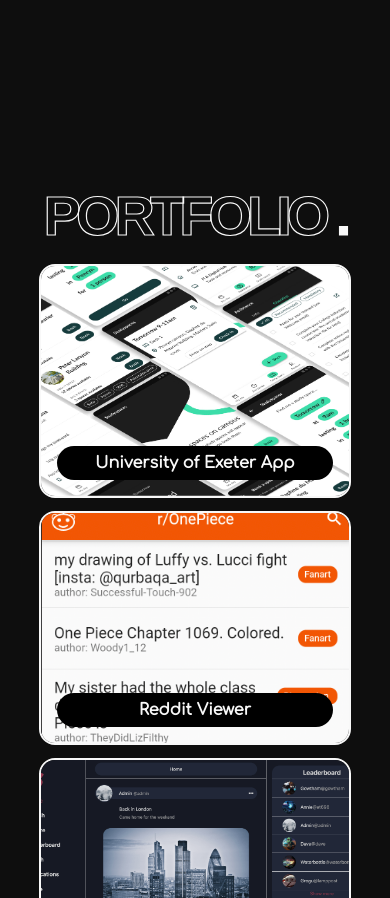
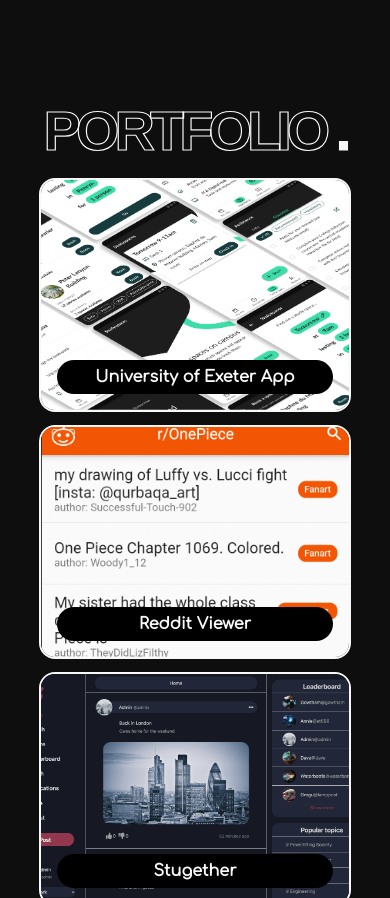
Before and after one commit to gowth6m/myportfolio, a React (Create React App) app: page / in a window 390 px wide. Shown: the part 1760-2658 px from the top of the page. Built offline with nearby package versions, Linux system fonts and the light colour scheme.

Commit message:
mobile ready

```diff
--- a/src/components/portfolio/PortfolioPreview.tsx
+++ b/src/components/portfolio/PortfolioPreview.tsx
@@ -62,7 +62,7 @@
   return (
     <div className="portfolio-preview flex">
       <div className="portfolio-preview-container screen-max">
-        <div className="portfolio-title section-title">
+        <div className="section-title">
           Portfolio <span>.</span>
         </div>
 
```
